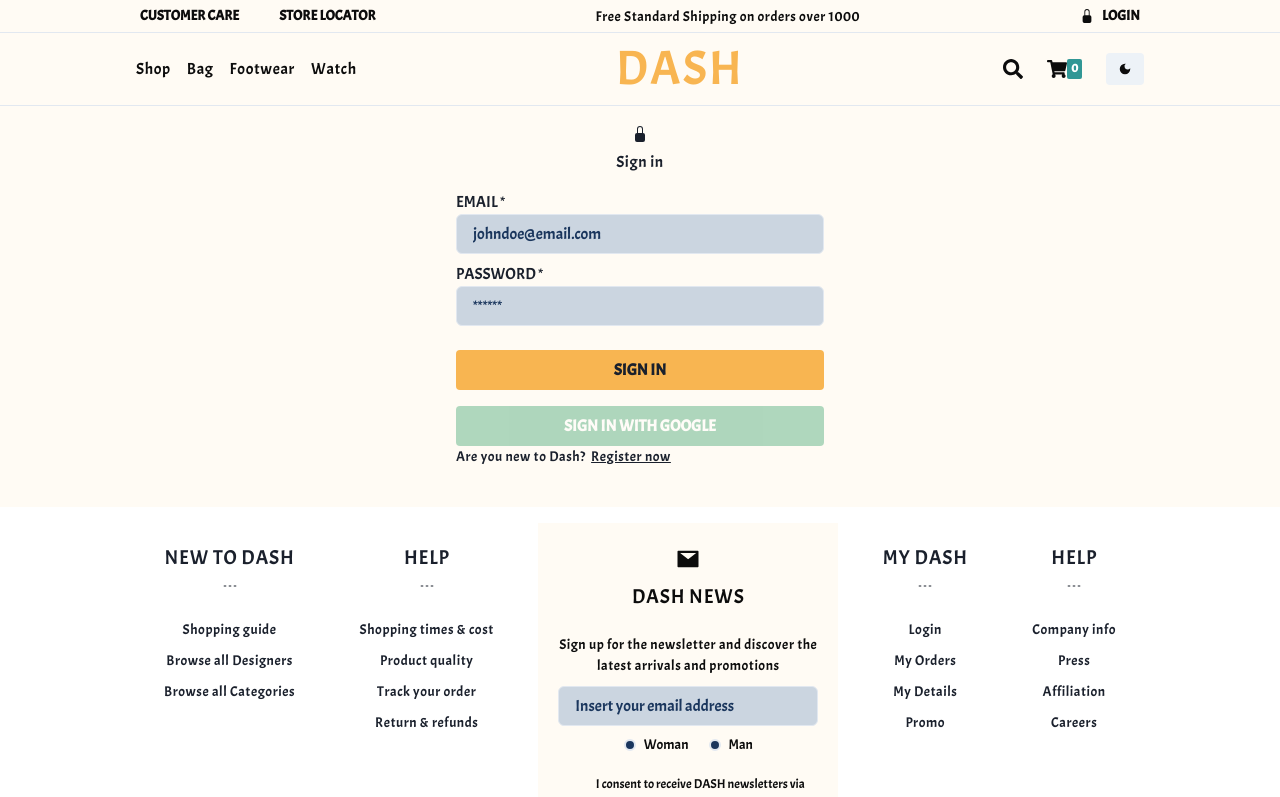
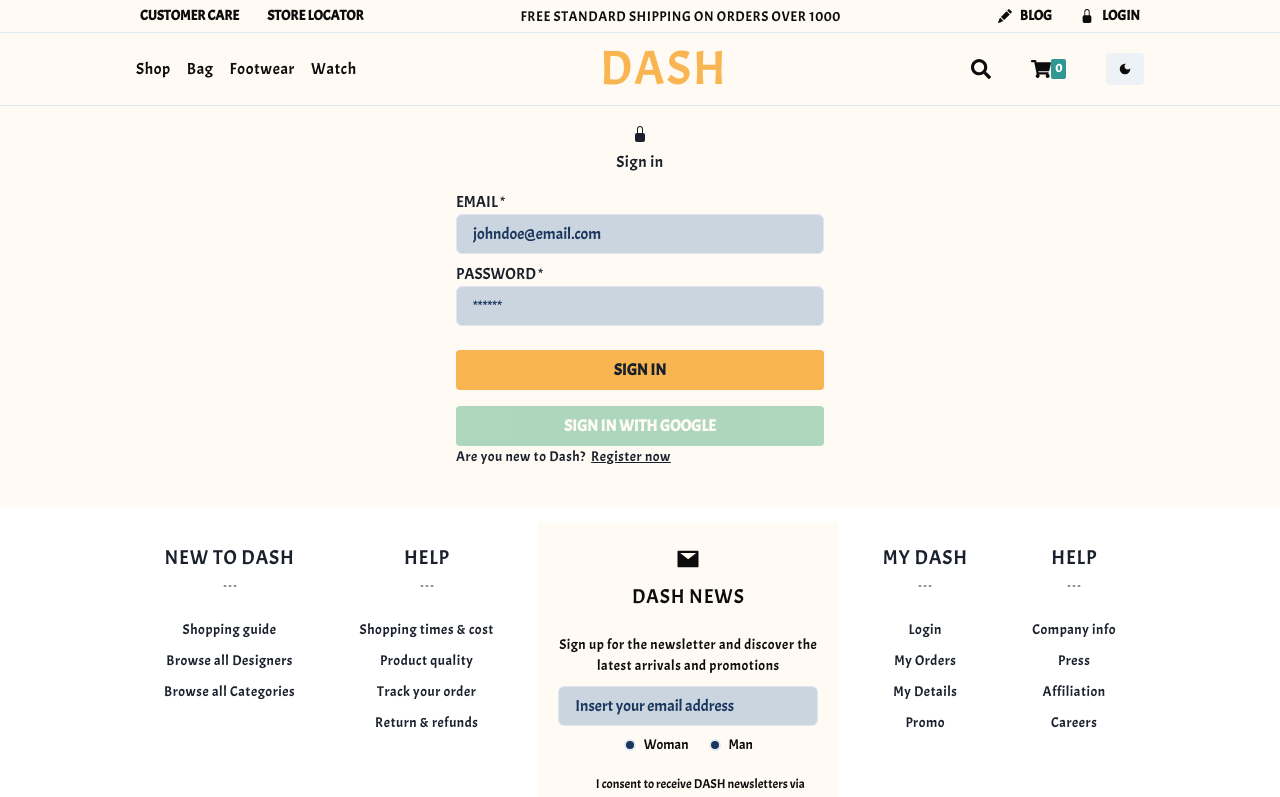
Before and after one commit to ceenobi/dashwears, a React (Create React App) app: page /auth in a window 1280 px wide. Shown: the top 797 px of the page. Built offline with nearby package versions, Linux system fonts and the light colour scheme; a web font is replaced by a local one.

Commit message:
navbar adjustment

```diff
--- a/src/components/Footer/FooterLinks.jsx
+++ b/src/components/Footer/FooterLinks.jsx
@@ -71,7 +71,7 @@
     <Box mt={1} py={4} borderBottom='1px' bg={bg}>
       <Container maxW='container.lg'>
         <Flex
-          flexDirection={['column', 'row']}
+          flexDirection={['column', 'column', 'row']}
           justify='space-between'
           textAlign='center'
         >
--- a/src/components/Footer/SocialMedia.jsx
+++ b/src/components/Footer/SocialMedia.jsx
@@ -16,7 +16,7 @@
     <Box mt={1} py={4}>
       <Container maxW='container.lg'>
         <Stack
-          direction={['column', 'row']}
+          direction={['column', 'column', 'row']}
           justify={['space-between']}
           align='center'
         >
--- a/src/components/Navbar/Navbar.jsx
+++ b/src/components/Navbar/Navbar.jsx
@@ -16,8 +16,7 @@
 } from '@chakra-ui/react'
 import { FaShoppingCart} from 'react-icons/fa'
 import { MdDarkMode, MdLightMode, MdArrowDropDown } from 'react-icons/md'
-import { BsFillUnlockFill } from 'react-icons/bs'
-// import { BsFillPencilFill } from 'react-icons/bs'
+import { BsFillUnlockFill, BsFillPencilFill } from 'react-icons/bs'
 import { NavLink, useNavigate } from 'react-router-dom'
 import DrawerBar from './Drawer'
 import { useSelector, useDispatch } from 'react-redux'
@@ -55,17 +54,8 @@
         px='4'
         display={{ base: 'none', md: 'block' }}
       >
-        <Flex
-          alignItems='center'
-          maxW={{
-            base: 'none',
-            md: 'container.lg',
-            lg: 'container.md',
-            xl: 'container.lg',
-          }}
-          m='auto'
-        >
-          <HStack spacing={4}>
+        <Flex alignItems='center' maxW='container.lg' m='auto'>
+          <HStack spacing={1}>
             <Button bg='none' size='sm' as={NavLink} to='/customercare'>
               Customer Care
             </Button>
@@ -75,7 +65,7 @@
           </HStack>
           <Spacer />
           <HStack>
-            <Text textStyle='y'>
+            <Text textStyle='y' textTransform='uppercase'>
               Free Standard Shipping on orders over 1000
             </Text>
           </HStack>
@@ -99,33 +89,25 @@
               </MenuList>
             </Menu>
           ) : (
-            <HStack spacing={4}>
-              {/* <Button
+            <HStack spacing={1}>
+              <Button
                 leftIcon={<BsFillPencilFill />}
                 bg='none'
                 size='sm'
                 as={NavLink}
-                to='/register'
+                to='/the'
               >
-                Register
-              </Button> */}
+                Blog
+              </Button>
               <Login />
             </HStack>
           )}
         </Flex>
       </Box>
-      <Box
-        maxW={{
-          base: 'none',
-          md: 'container.lg',
-          lg: 'container.md',
-          xl: 'container.lg',
-        }}
-        m='auto'
-        px={2}
-      >
+      <Box maxW='container.lg' m='auto' px={2}>
         <Flex alignItems='center' p={{ base: '1', md: '4', lg: '0' }}>
           <DrawerBar />
+          <Spacer display={{ base: 'block', md: 'none' }} />
           <HStack
             alignItems='center'
             spacing={4}
@@ -145,7 +127,7 @@
             </Text>
           </HStack>
           <Spacer />
-          <Spacer display={{ base: 'block', md: 'block' }} />
+          <Spacer display={{ base: 'none', sm: 'block' }} />
           <Flex>
             <Text
               textStyle='h1'
@@ -158,11 +140,10 @@
             </Text>
           </Flex>
           <Spacer />
-          <Spacer display={{ base: 'none', md: 'block' }} />
+          <Spacer display={{ base: 'none', sm: 'block' }} />
 
-          <HStack spacing={{ base: '3', md: '6' }}>
+          <HStack spacing={{ base: '2', md: '10' }}>
             <Search />
-
             <Flex>
               <Icon
                 as={FaShoppingCart}
@@ -175,7 +156,6 @@
                 {cartItems.length}
               </Badge>
             </Flex>
-
             <IconButton
               size={'sm'}
               icon={colorMode === 'light' ? <MdDarkMode /> : <MdLightMode />}
--- a/src/components/Shop/ProductID/SingleProduct.jsx
+++ b/src/components/Shop/ProductID/SingleProduct.jsx
@@ -64,6 +64,7 @@
     error: errorReview,
     success: successReview,
   } = productReview
+
   const productList = useSelector((state) => state.productList)
   const { products } = productList
 
--- a/src/components/container/Cart/Cart.jsx
+++ b/src/components/container/Cart/Cart.jsx
@@ -52,9 +52,7 @@
     <Box mt={1} py={4}>
       <Container maxW='container.lg'>
         {cartItems.length === 0 ? (
-          <Box>
-            <EmptyCart />
-          </Box>
+          <EmptyCart />
         ) : (
           <>
             <Flex justifyContent={['space-between', 'center']} mt={2} mb={4}>
@@ -65,7 +63,7 @@
             </Flex>
             <Flex
               flexDirection={{ base: 'column', md: 'row' }}
-              justifyContent= 'space-between'
+              justifyContent='space-between'
               borderBottom={['0px', '1px']}
               borderColor={['none', 'grey.400']}
             >
--- a/src/components/container/Home/ProductA.jsx
+++ b/src/components/container/Home/ProductA.jsx
@@ -9,12 +9,13 @@
   Text,
   Flex,
   Container,
+  Center,
 } from '@chakra-ui/react'
 import { Link } from 'react-router-dom'
 import { gallery } from '../../Helpers'
 import SubHeading from '../../SubComponents/SubHeading'
 
-export default function ProductA({color}) {
+export default function ProductA({ color }) {
   return (
     <Box mt={20}>
       <Container maxW='container.lg'>
@@ -30,7 +31,9 @@
           mt={20}
         >
           <Box mb={4}>
-            <Image src={gallery[1]} alt='bag' boxSize='400px' />
+            <Center>
+              <Image src={gallery[1]} alt='bag' boxSize='400px' />
+            </Center>
             <VStack alignItems='center' spacing={4} my={6}>
               <SubHeading title='Sale: up to 50% off' />
               <Text textStyle='y'>Don't miss out!</Text>
@@ -102,7 +105,9 @@
             </Flex>
           </Flex>
           <Box>
-            <Image src={gallery[2]} alt='shirt' boxSize='400px' />
+            <Center>
+              <Image src={gallery[2]} alt='shirt' boxSize='400px' />
+            </Center>
             <VStack alignItems='center' spacing={4} my={6}>
               <SubHeading title='Less is more' />
               <Text textStyle='y' textAlign='center'>
```
